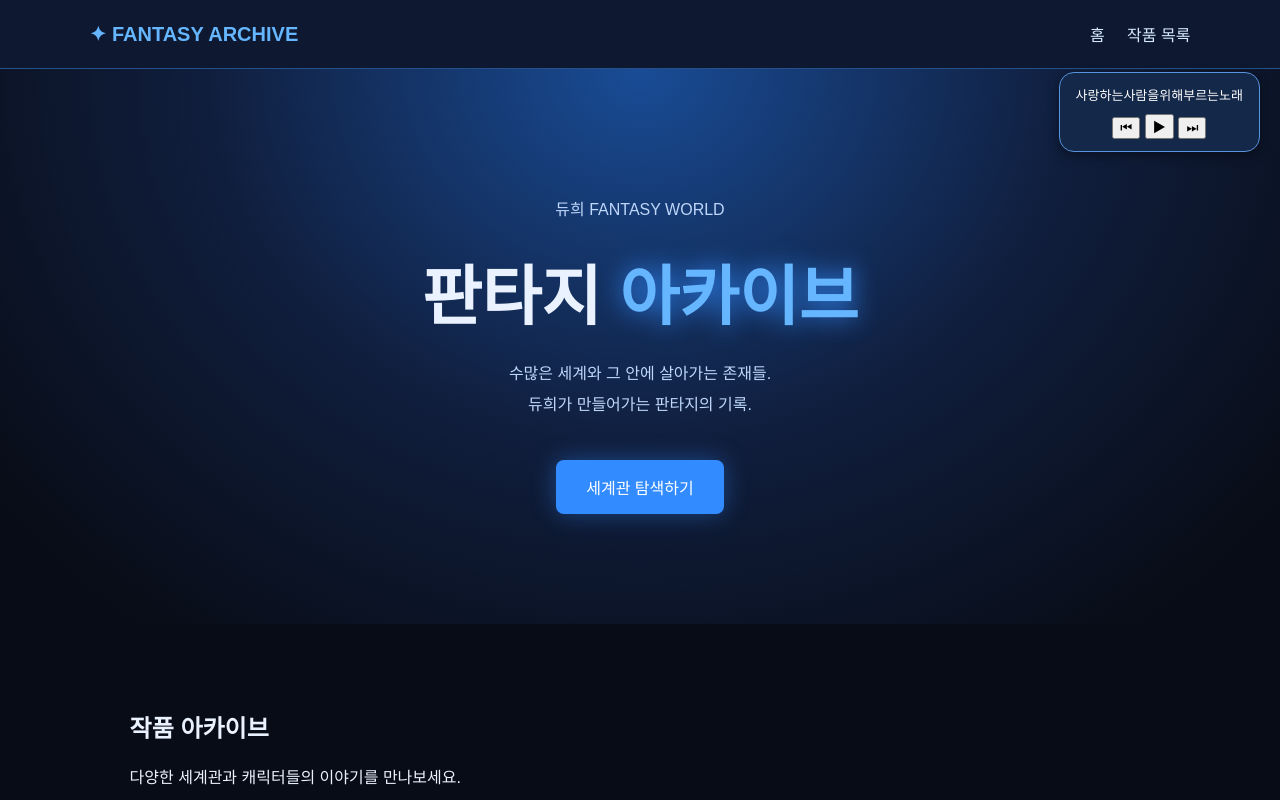
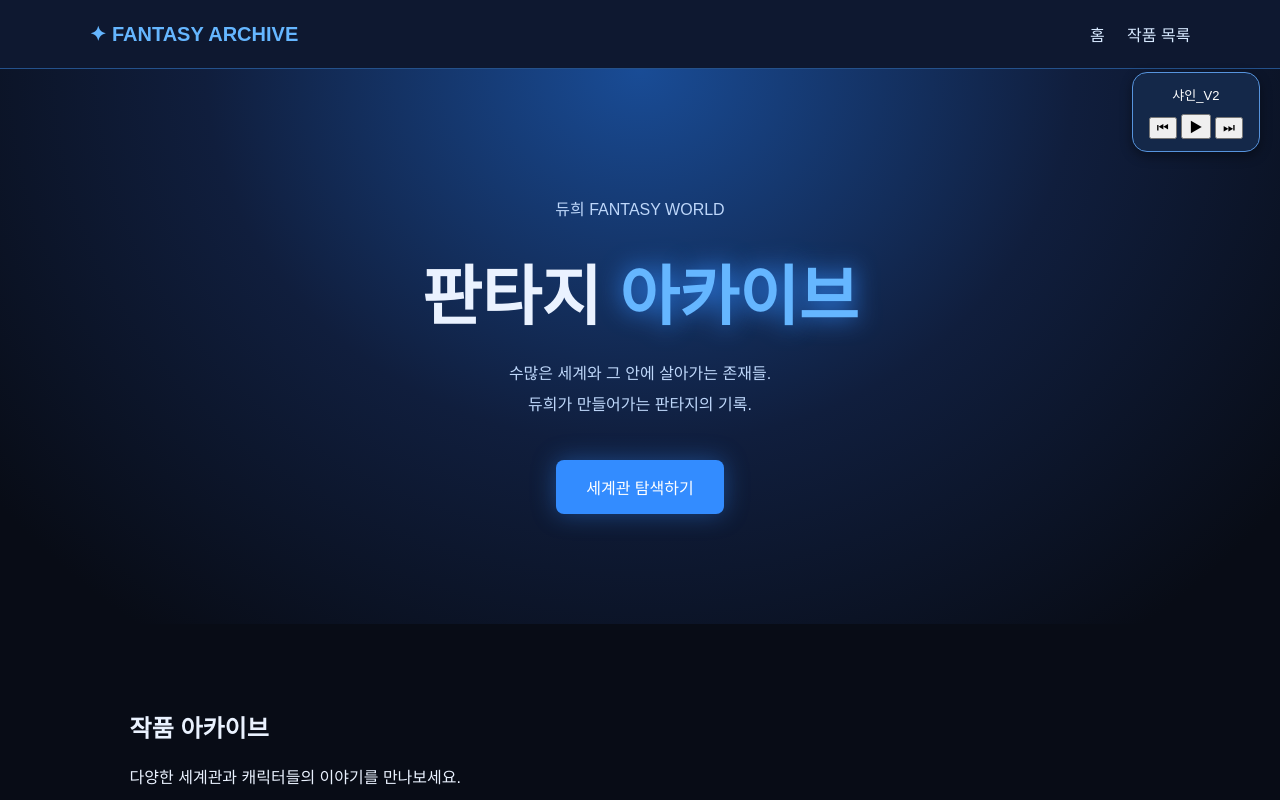
Before and after one commit to Aegis1216/fantasy-archive, a plain HTML site: page index.html in a window 1280 px wide. Shown: the top 800 px of the page. Drawn offline with Linux system fonts and the light colour scheme.

Commit message:
Update index.html

```diff
--- a/index.html
+++ b/index.html
@@ -217,6 +217,7 @@ footer {
 
 <script>
 const songs = [
+  "샤인_V2.mp3",
   "사랑하는사람을위해부르는노래.mp3",
   "늑대소녀.mp3",
   "비내리는날그대.mp3"
```
